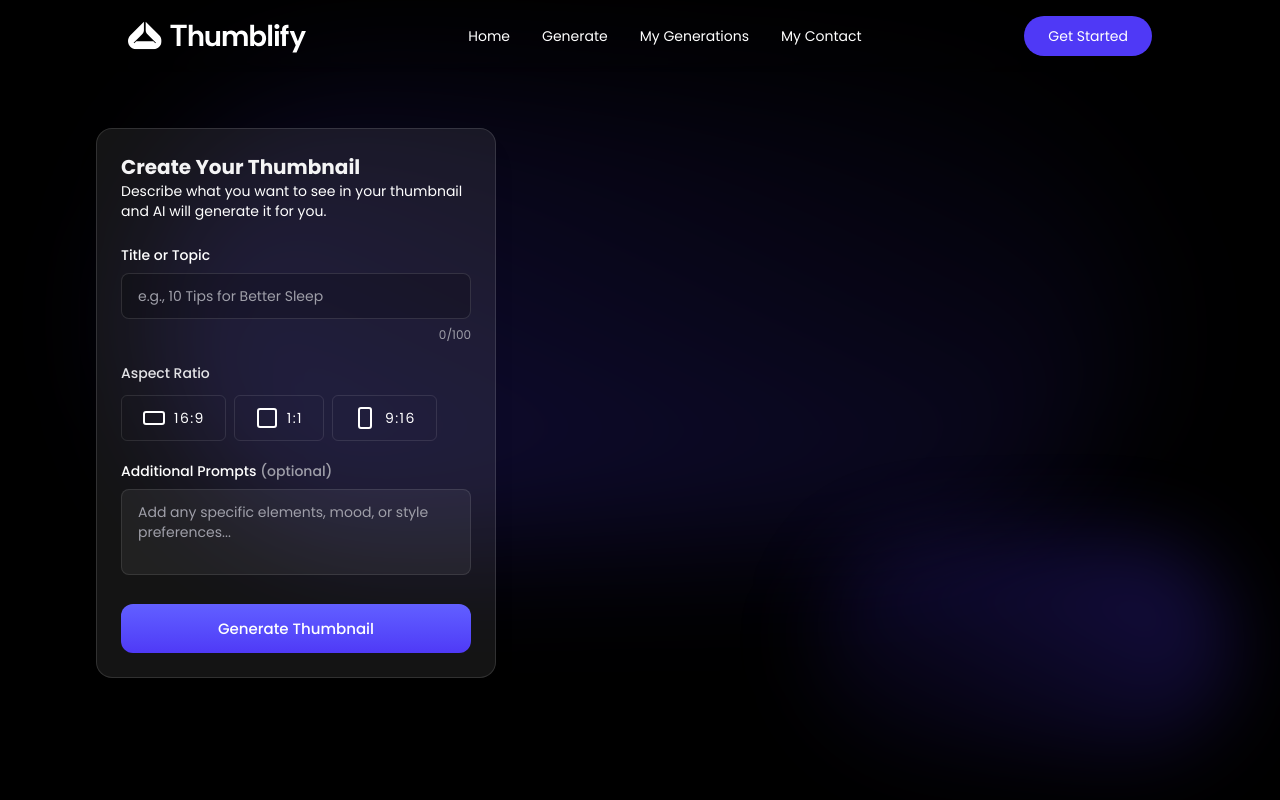
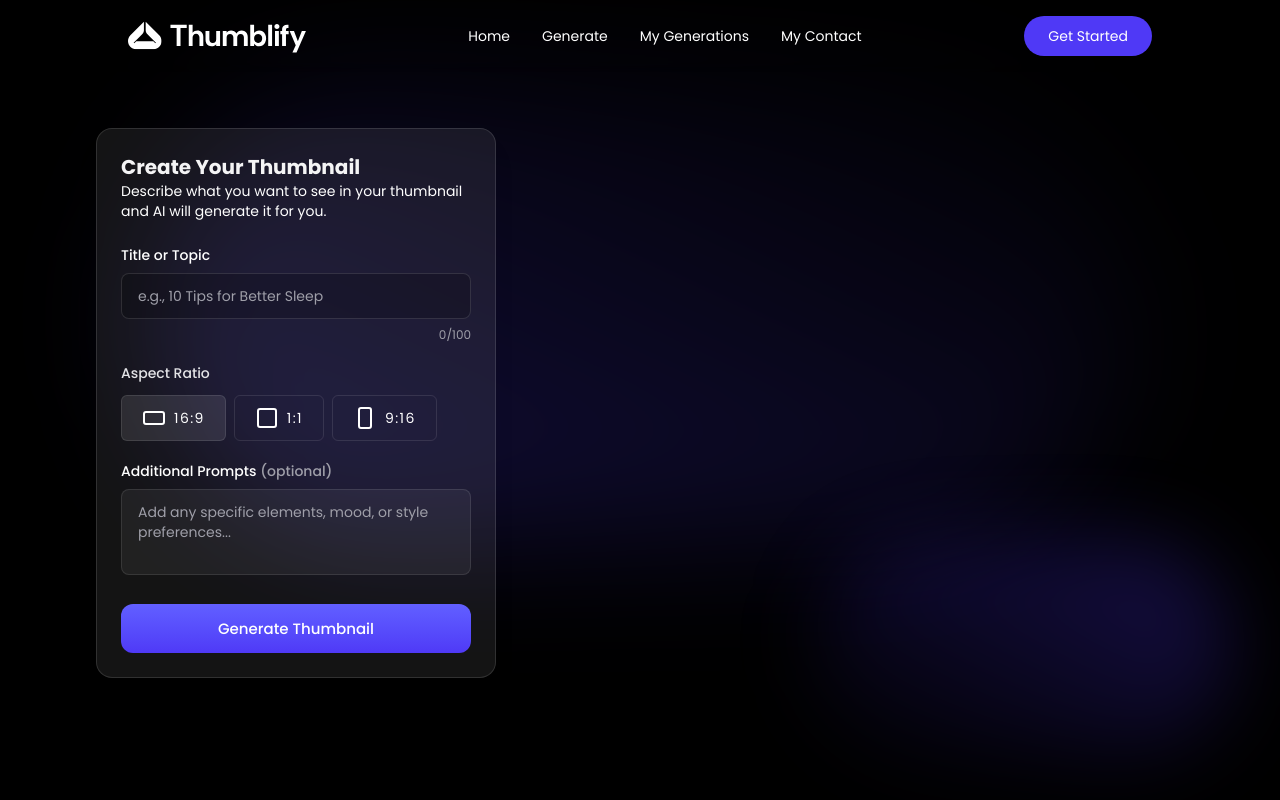
Before and after one commit to siddharthNirmale/Thumbnail, a React (Vite) app in the folder client/: page /generate in a window 1280 px wide. Shown: the top 800 px of the page. Built offline with nearby package versions, Linux system fonts and the light colour scheme.

Commit message:
thoda bohot changes

```diff
--- a/client/src/pages/Generate.tsx
+++ b/client/src/pages/Generate.tsx
@@ -1,6 +1,6 @@
 import React, { useState } from 'react';
 import { useParams } from 'react-router-dom';
-import type { IThumbnail } from '../assets/assets';
+import { colorSchemes, type AspectRatio, type IThumbnail, type ThumbnailStyle } from '../assets/assets';
 import SoftBackdrop from '../components/SoftBackdrop';
 import AspectRatioSelector from '../components/AspectRatioSelector';
 
@@ -11,6 +11,14 @@ const Generate = () => {
   const [additonalDetails, setAdditonalDetails] = useState('');
   const [thumbnail, setThumbnail] = useState<IThumbnail | null>(null);
   const [loading, setLoading] = useState(false);
+
+  const [aspectRatio,setAspectRatio] = useState<AspectRatio>("16:9");
+  const [colorSchemeId,setcolorSchemeId] = useState<string>(colorSchemes[0].id);
+  const [style,setStyle] = useState<ThumbnailStyle>("Bold & Graphic");
+  const [styleDropdownOpen,setStyleDropdownOpen] = useState(false);
+
+
+
 
 
 
@@ -42,7 +50,8 @@ const Generate = () => {
                   </div>
 
                   {/* aspect ratio selector */}
-                  <AspectRatioSelector />
+                  <AspectRatioSelector value={aspectRatio} onChange={setAspectRatio} />
+
 
 
                   {/* styleselector */}
```
